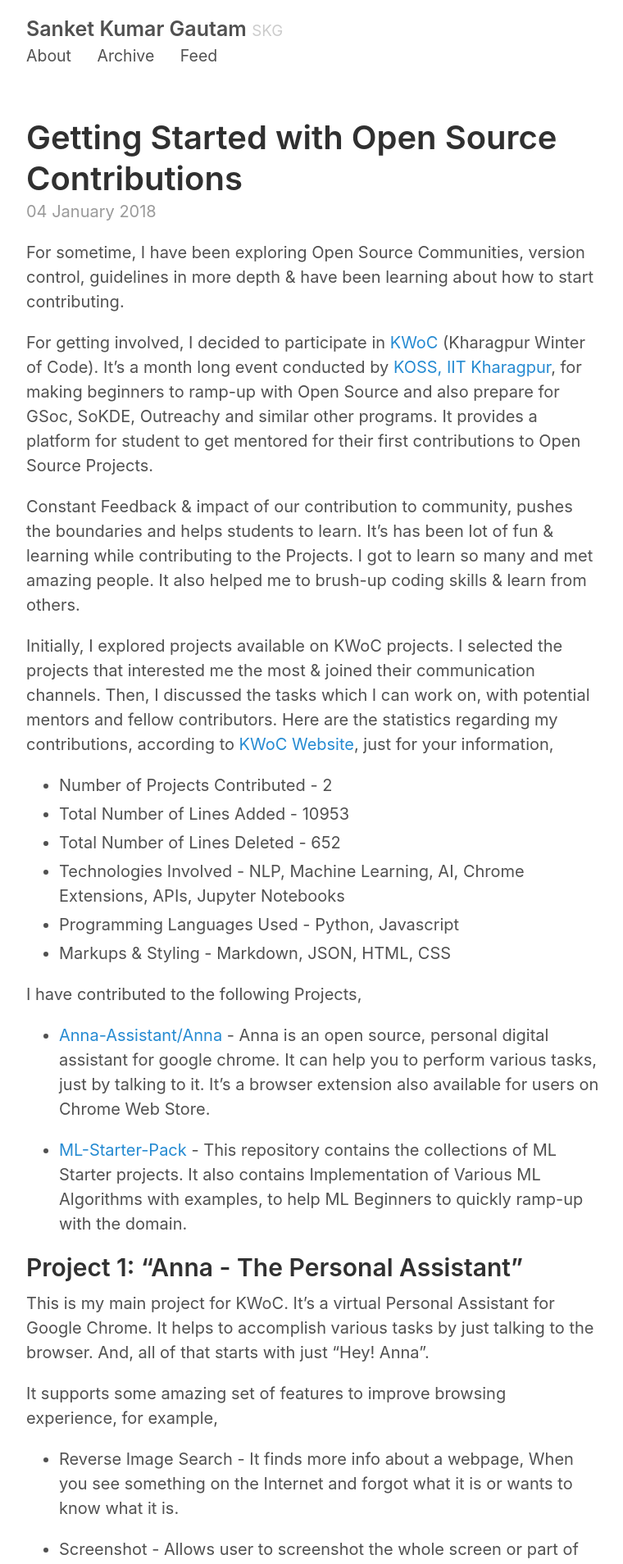
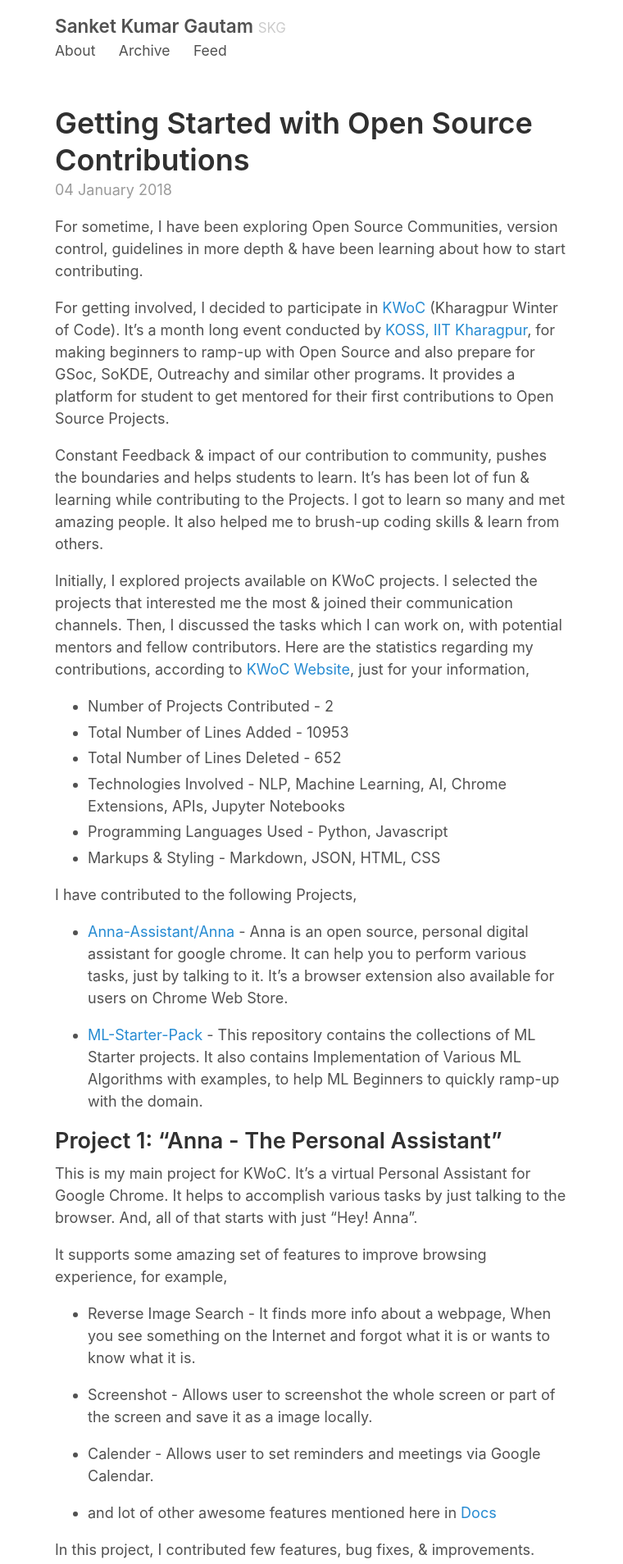
Before and after one commit to sanketgautam/sanketgautam.github.io, a Jekyll site: the page built from index.html, in a window 1280 px wide. Shown: the top 1908 px of the page at 82% size, without its empty margins (258-1018 px from the left). Built offline with Jekyll 4.4.1, drawn with Linux system fonts in a browser that asks for light colours; the list of posts is cut into pages by our own code.

Commit message:
changed font size variables

```diff
--- a/_sass/_variables.scss
+++ b/_sass/_variables.scss
@@ -14,7 +14,7 @@
 $brown: #8f5536;
 
 $root-font-family: -apple-system, BlinkMacSystemFont, "Segoe UI", "Roboto", "Oxygen", "Ubuntu", "Cantarell", "Fira Sans", "Droid Sans", "Helvetica Neue", Arial, sans-serif;
-$root-font-size: 18px;
+$root-font-size: 16px;
 $root-line-height: 1.5;
 
 $body-color: #515151;
@@ -24,7 +24,7 @@
 $border-color: #e5e5e5;
 
 $large-breakpoint: 38em;
-$large-font-size: 20px;
+$large-font-size: 18px;
 
 $code-font-family: Menlo, Monaco, "Courier New", monospace;
 $code-color: #bf616a;
```
